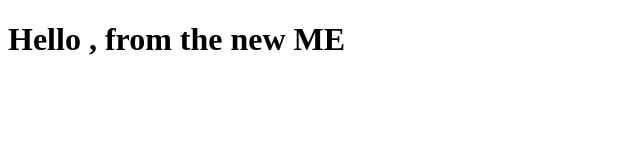
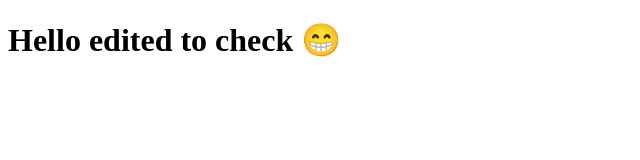
Before and after one commit to NatchathraNagaraj/devops-learner, a plain HTML site: page index.html in a window 1280 px wide. Shown: the whole page, without its empty margins (0-640 px from the left). Drawn offline with Linux system fonts and the light colour scheme.

Commit message:
Github actions implementing3

```diff
--- a/index.html
+++ b/index.html
@@ -4,6 +4,6 @@
 <title>The Nginx Changer</title>
 </head>
 <body>
-<h1>Hello , from the new ME</h1>
+<h1>Hello edited to check 😁</h1>
 </body>
 </html>
```
